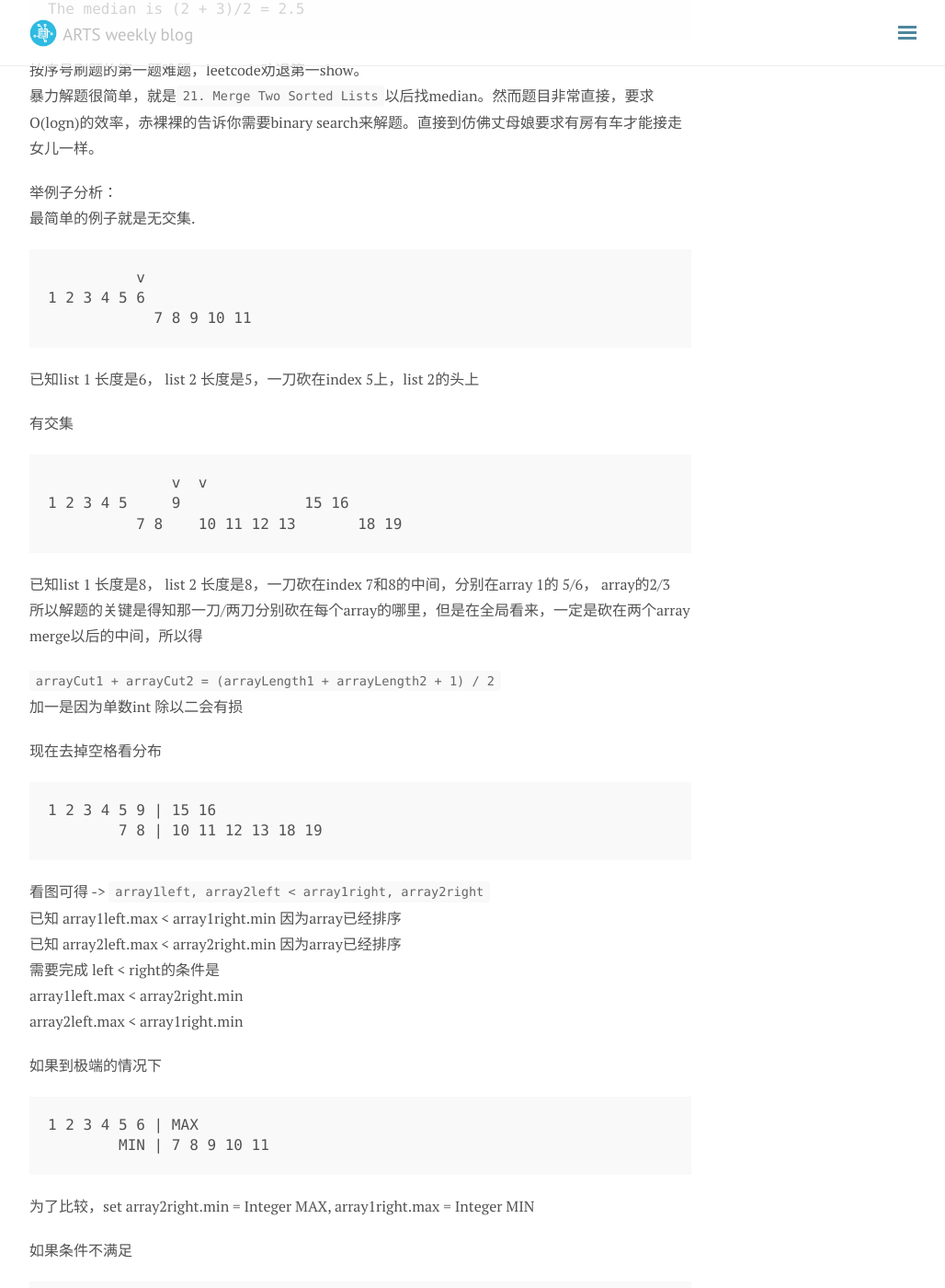
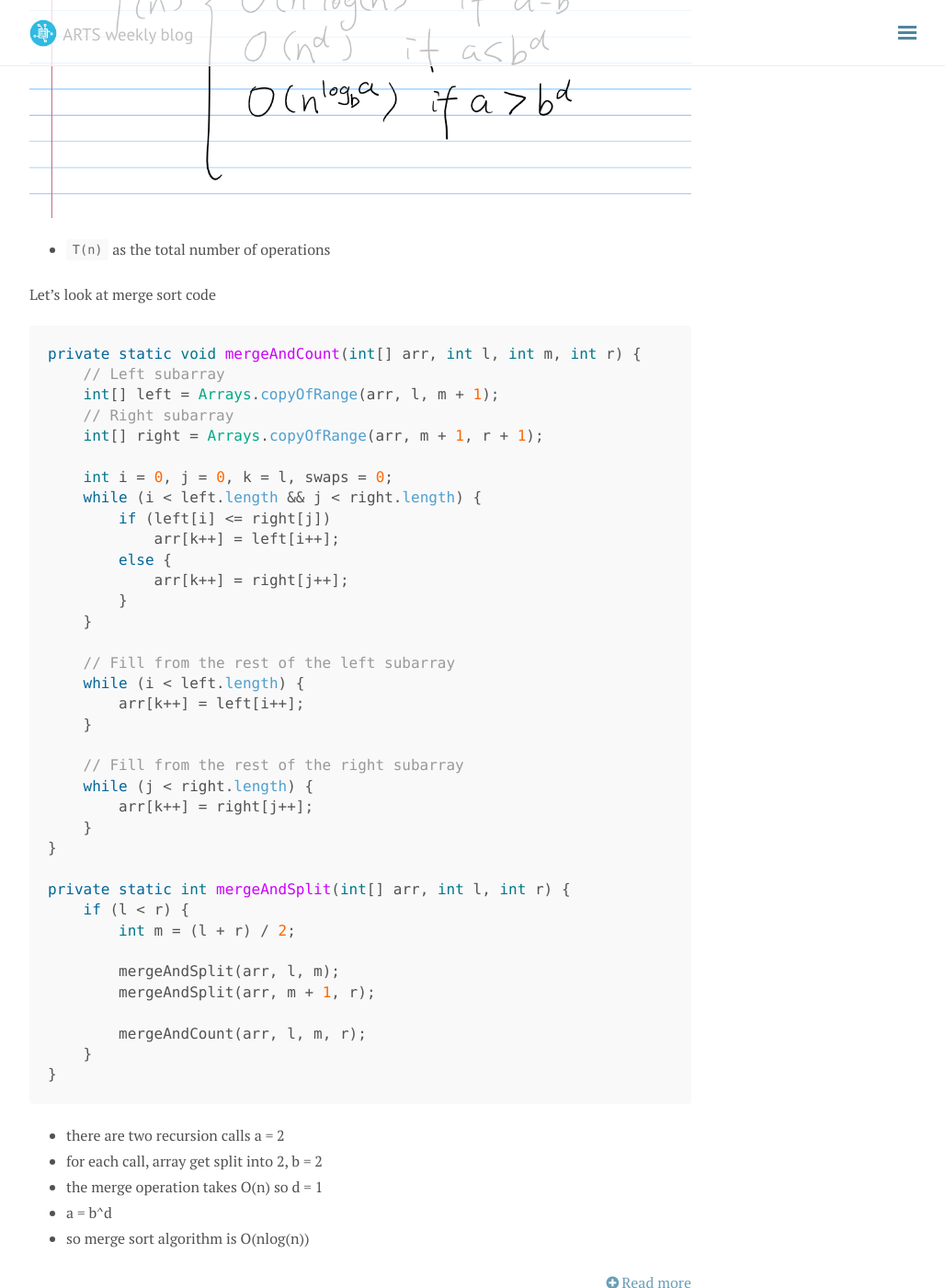
Before and after one commit to YiYeHuang/arts-tech-blog, a Jekyll site: the page built from blog/index.html, in a window 1280 px wide and 1400 px high, scrolled down 688 px. Shown: the whole window at 92% size, without its empty margins (248-1276 px from the left). Built offline with Jekyll 4.4.1, drawn with Linux system fonts in a browser that asks for light colours; nearby versions of some CDN libraries; the list of posts is cut into pages by our own code; some of the changed text lies outside the part shown.

Commit message:
master function

````diff
--- /dev/null
+++ b/_posts/2020-02-18-cal-div-con-big-o.md
@@ -0,0 +1,67 @@
+---
+layout: post
+title:  "Evaluate Performance of Divide and Conquer Algorithm"
+date:   2019-11-13 15:59:53 -0700
+categories: algorithm
+tag: [theory, divide-conquer,prof]
+---
+
+## Algorithm
+
+For merge sort, we know that the Big O analysis for the algorithm is O(nlog(n)).
+But, how do we prove that?
+
+The concept of Master mathod is used here:
+let `a` be the number of recursion calls of a algorithm
+`b` be the # of divided sample when the recursion is called
+`d` be the Big O performance index of operations down during recursion call.
+
+We have follow
+![masterfun](/public/img/masterFun.png)
+- `T(n)` as the total number of operations
+
+Let's look at merge sort code
+```java
+private static void mergeAndCount(int[] arr, int l, int m, int r) {
+    // Left subarray
+    int[] left = Arrays.copyOfRange(arr, l, m + 1);
+    // Right subarray
+    int[] right = Arrays.copyOfRange(arr, m + 1, r + 1);
+
+    int i = 0, j = 0, k = l, swaps = 0;
+    while (i < left.length && j < right.length) {
+        if (left[i] <= right[j])
+            arr[k++] = left[i++];
+        else {
+            arr[k++] = right[j++];
+        }
+    }
+
+    // Fill from the rest of the left subarray
+    while (i < left.length) {
+        arr[k++] = left[i++];
+    }
+
+    // Fill from the rest of the right subarray
+    while (j < right.length) {
+        arr[k++] = right[j++];
+    }
+}
+
+private static int mergeAndSplit(int[] arr, int l, int r) {
+    if (l < r) {
+        int m = (l + r) / 2;
+
+        mergeAndSplit(arr, l, m);
+        mergeAndSplit(arr, m + 1, r);
+
+        mergeAndCount(arr, l, m, r);
+    }
+}
+```
+
+- there are two recursion calls a = 2
+- for each call, array get split into 2, b = 2
+- the merge operation takes O(n) so d = 1
+- a = b^d
+- so merge sort algorithm is O(nlog(n))
````
Also changed, not shown: _posts/2019-11-13-median-sorted-array.md (+1 -1 lines), public/img/masterFun.png (added).
